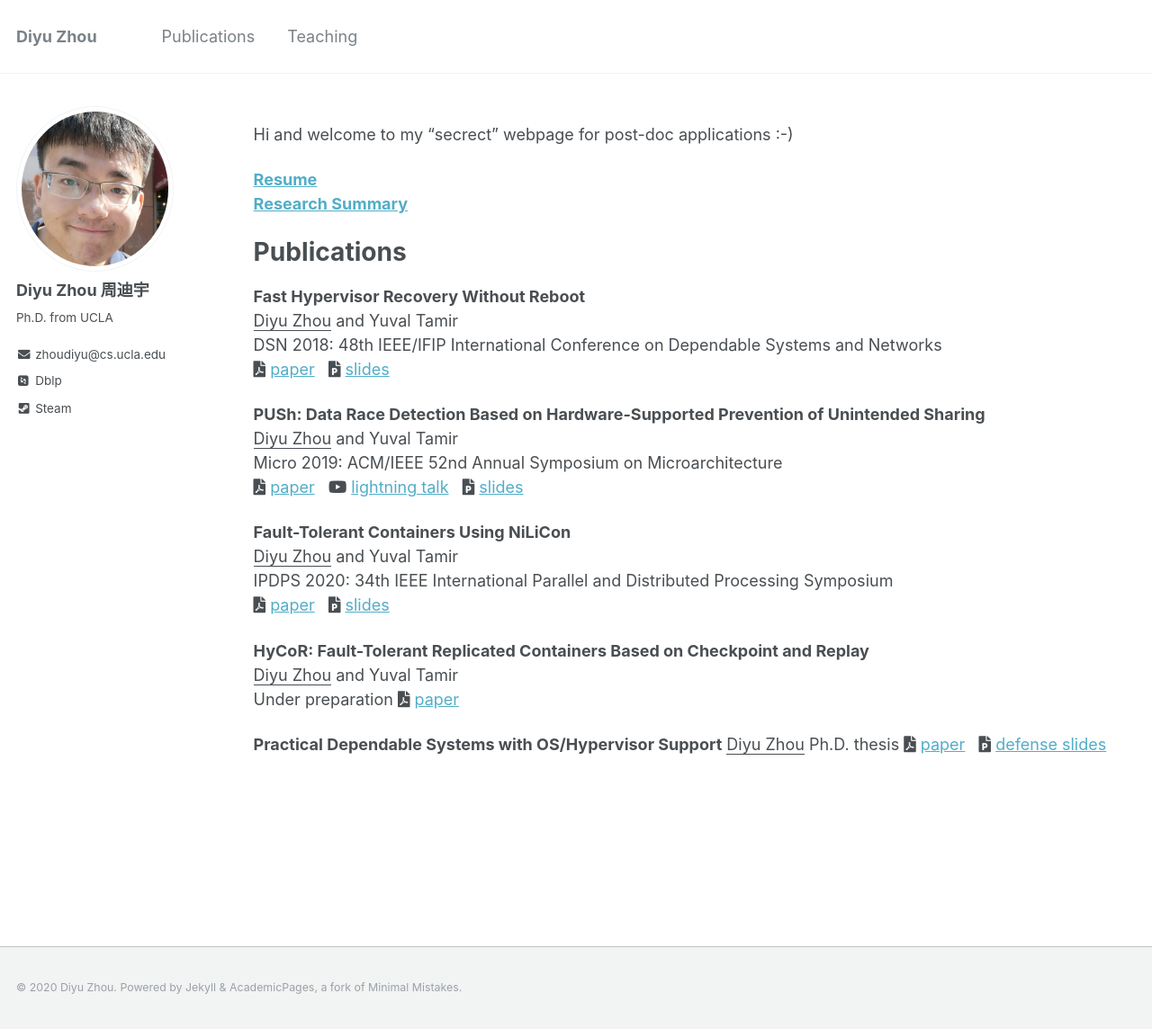
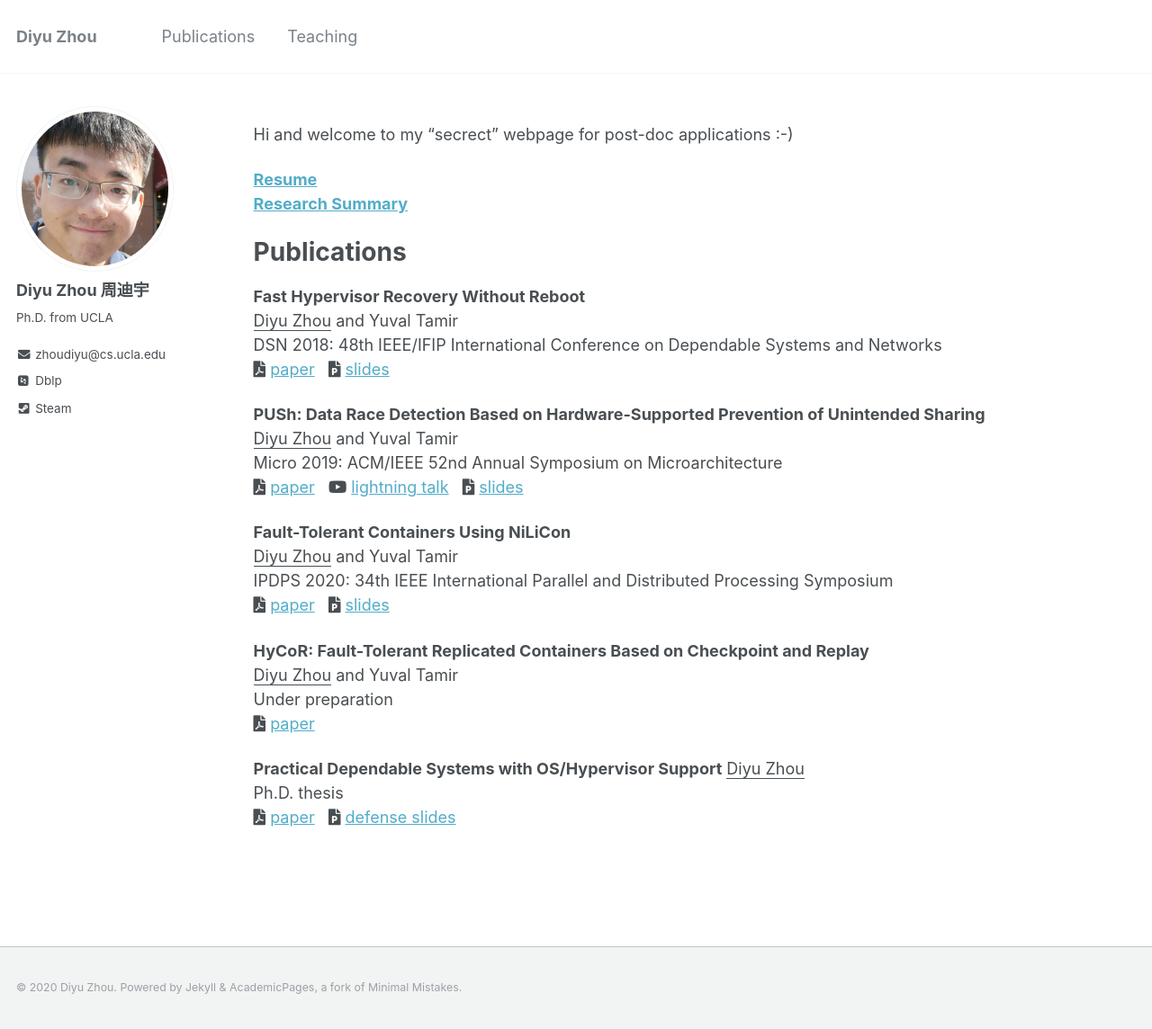
Before and after one commit to zhou-diyu/zhou-diyu.github.io, a Jekyll site: the page built from _pages/postdoc.md, in a window 1280 px wide and 1144 px high. Shown: the whole window at 90% size. Built offline with Jekyll 4.4.1, drawn with Linux system fonts in a browser that asks for light colours; some web fonts are replaced.

```diff
--- a/_pages/postdoc.md
+++ b/_pages/postdoc.md
@@ -33,11 +33,11 @@ IPDPS 2020: 34th IEEE International Parallel and Distributed Processing Symposiu
 
 **HyCoR: Fault-Tolerant Replicated Containers Based on Checkpoint and Replay** \
 <ins>Diyu Zhou</ins> and Yuval Tamir \
-Under preparation
+Under preparation \
 <i class="fas fa-file-pdf" aria-hidden="true"></i> [paper](/files/hycor.pdf)
 
 **Practical Dependable Systems with OS/Hypervisor Support**
-<ins>Diyu Zhou</ins>
-Ph.D. thesis
+<ins>Diyu Zhou</ins> \
+Ph.D. thesis \
 <i class="fas fa-file-pdf" aria-hidden="true"></i> [paper](/files/thesis.pdf)
 &nbsp; <i class="fas fa-file-powerpoint"></i> [defense slides](/files/defense.pptx)
```
